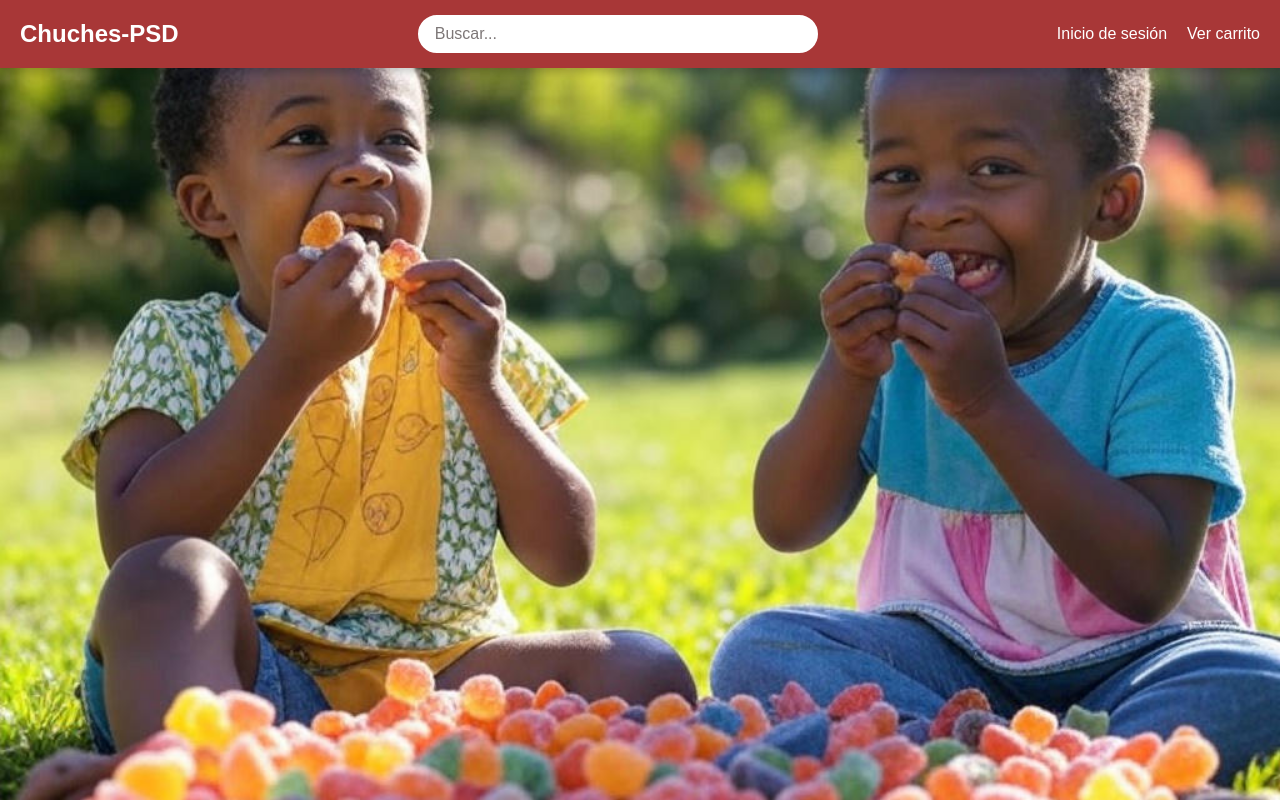
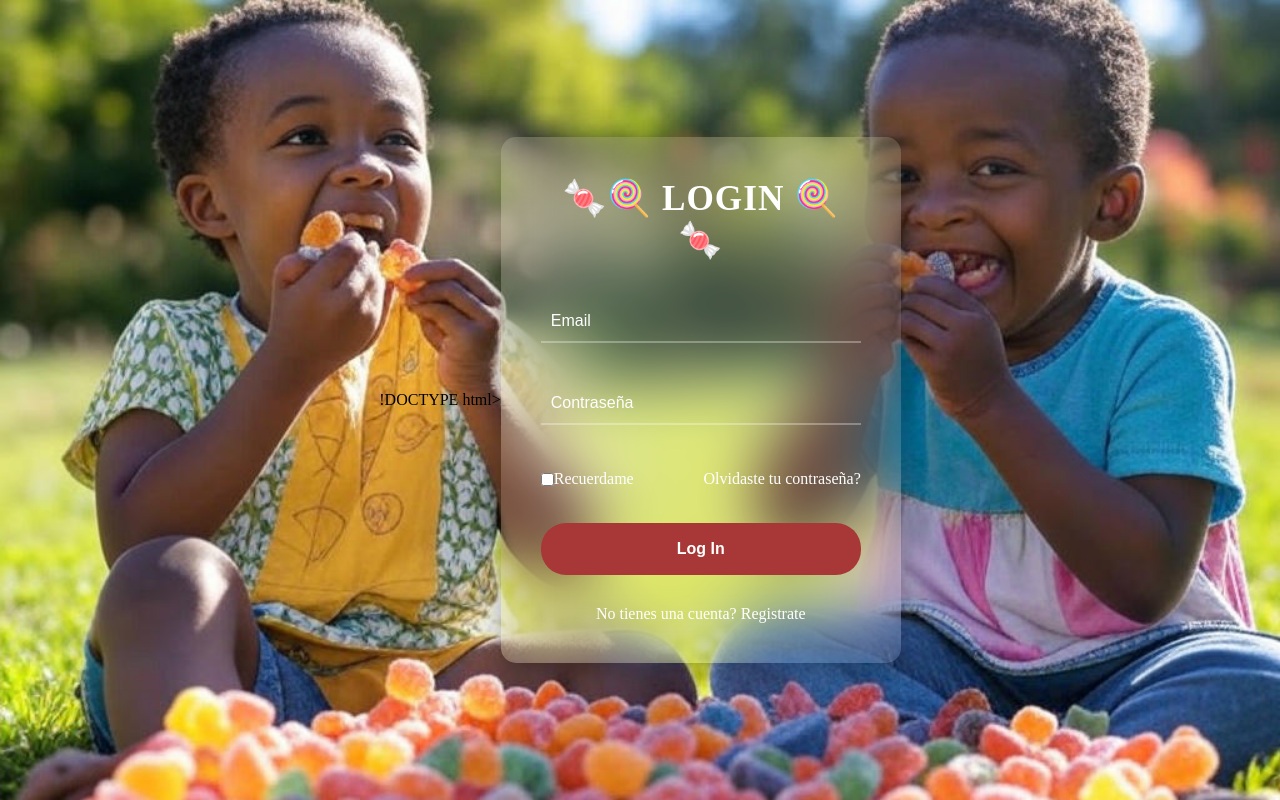
Before and after one commit to icabrera6/Chuches-PSD, a Flask app: page /login in a window 1280 px wide. Run offline with Flask 3, Linux system fonts and the light colour scheme.

Commit message:
correción en el login y inicio

```diff
--- a/templates/login.html
+++ b/templates/login.html
@@ -1,23 +1,35 @@
-<!DOCTYPE html>
-<html lang="en">
+!DOCTYPE html>
+<html lang="es">
 <head>
     <meta charset="UTF-8">
     <meta name="viewport" content="width=device-width, initial-scale=1.0">
-    <title>Document</title>
-    <link rel="stylesheet" href="../static/css/styles.css">
+    <title>Chuches PSD | Login</title>
+    <link rel="stylesheet" href="styles.css">
 </head>
 <body>
-    <nav class="navbar">
-        <div class="navbar-container">
-            <a href="#" class="navbar-logo">Chuches-PSD</a>
-            <div class="navbar-search">
-                <input type="text" placeholder="Buscar...">
+    <div class="wrapper">
+        <form action="#">
+            <h2>🍬🍭 LOGIN 🍭🍬</h2>
+            <div class="input-field">
+                <input type="email" placeholder="Email" required>
             </div>
-            <ul class="navbar-menu">
-                <li><a href="#">Inicio de sesión</a></li>
-                <li><a href="#">Ver carrito</a></li>
-            </ul>
-        </div>
-    </nav>
+            <div class="input-field">
+                <input type="password" placeholder="Contraseña" required>
+            </div>
+            <div class="forget">
+                <label for="remember">
+                    <input type="checkbox" id="remember">
+                    <span class="text">Recuerdame</span>
+                </label>
+                <a href="#">Olvidaste tu contraseña?</a>
+            </div>
+            <button type="submit">Log In</button>
+            <div class="register">
+                <span class="text">No tienes una cuenta?</span>
+                <a href="../register/register.html">Registrate</a>
+            </div>
+        </form>
+
+    </div>
 </body>
 </html>
```
Also changed, not shown: templates/inicio.html (+11 -17 lines).
